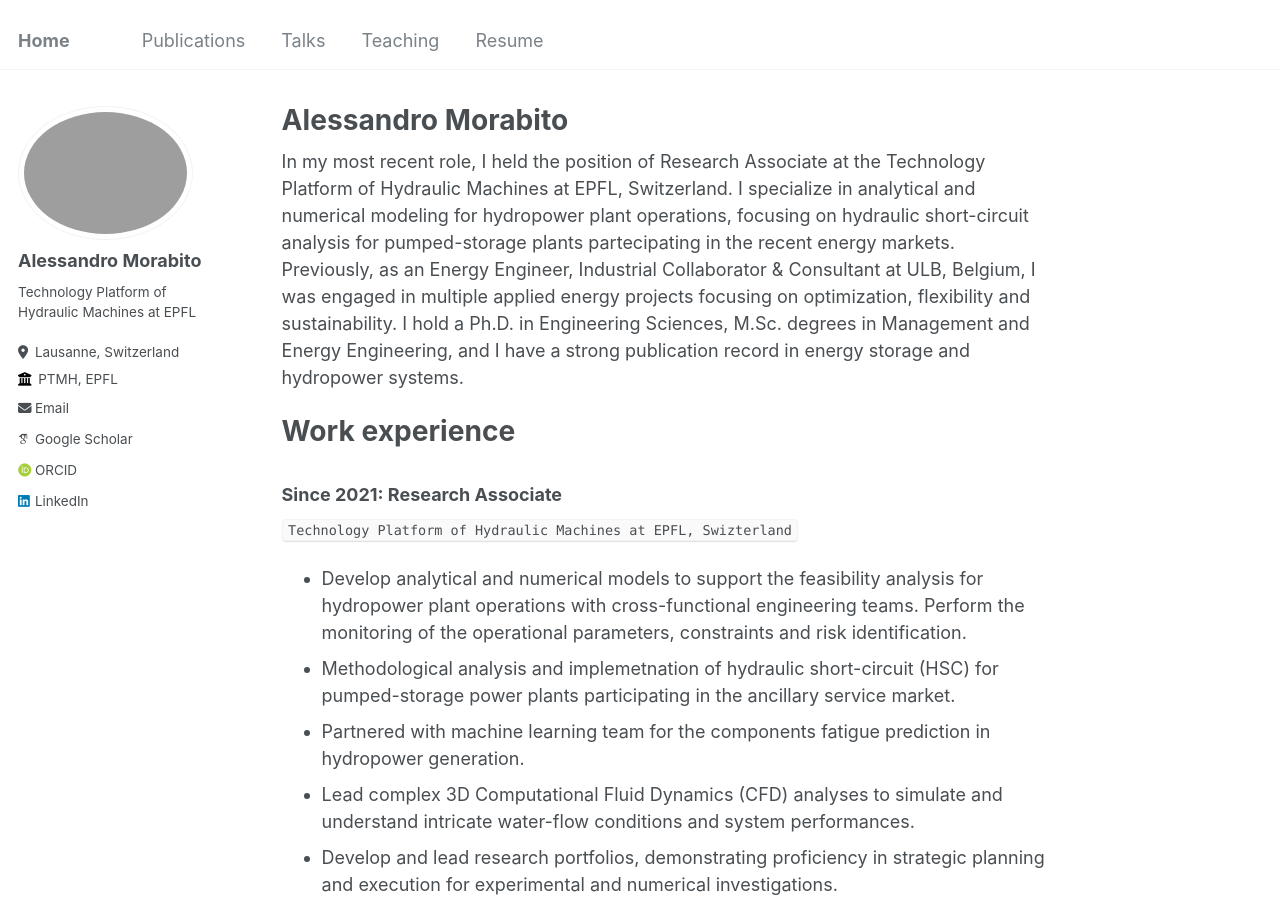
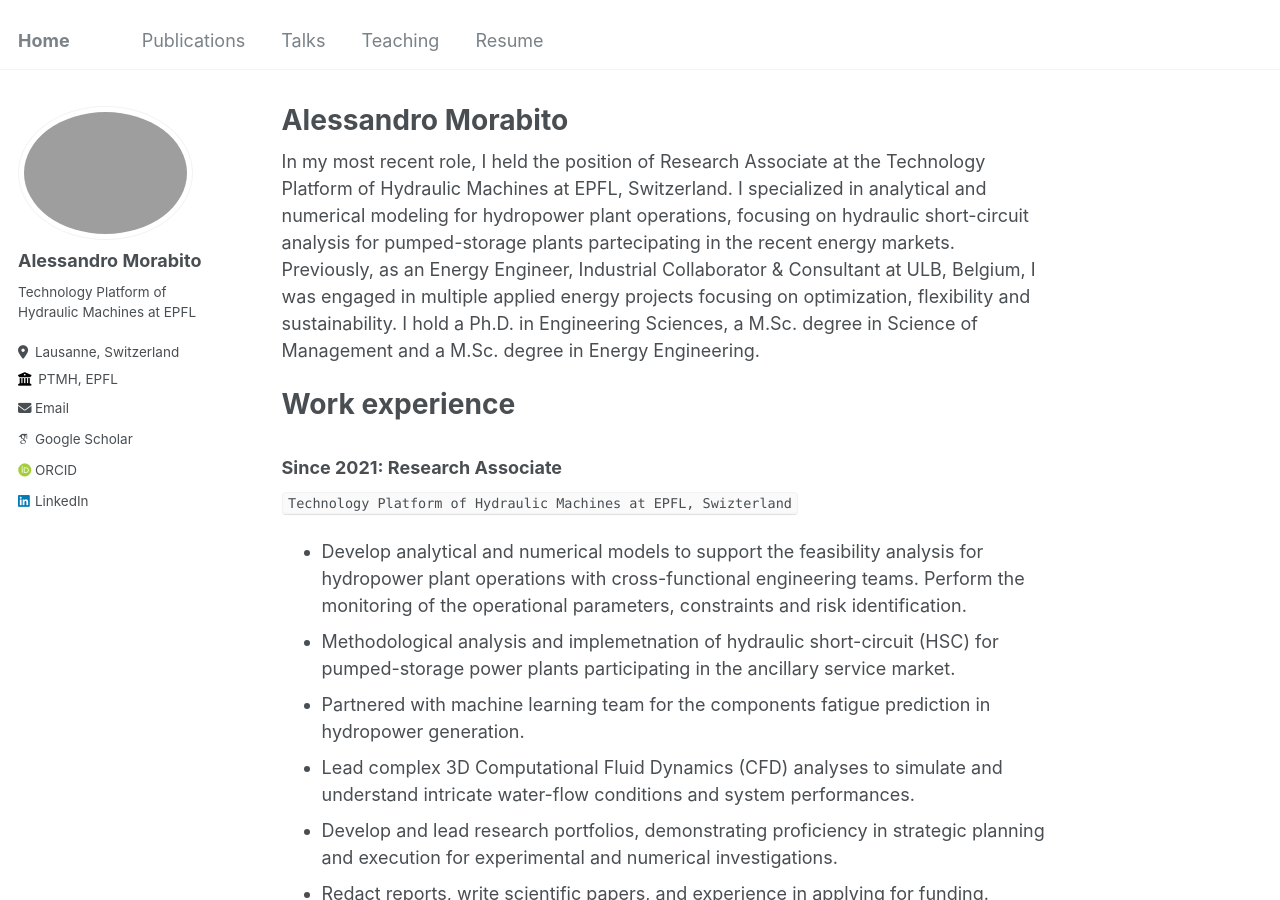
Before and after one commit to morabito-a/info, a Jekyll site: the page built from _pages/about.md, in a window 1280 px wide and 900 px high. Built offline with Jekyll 4.4.1, drawn with Linux system fonts in a browser that asks for light colours; some web fonts are replaced.

Commit message:
Update about.md

```diff
--- a/_pages/about.md
+++ b/_pages/about.md
@@ -8,8 +8,8 @@ redirect_from:
 ---
 {% include base_path %}
 
-In my most recent role, I held the position of Research Associate at the Technology Platform of Hydraulic Machines at EPFL, Switzerland. I specialize in analytical and numerical modeling for hydropower plant operations, focusing on hydraulic short-circuit analysis for pumped-storage plants partecipating in the recent energy markets. Previously, as an Energy Engineer, Industrial Collaborator & Consultant at ULB, Belgium, I was engaged in multiple applied energy projects focusing on optimization, flexibility and sustainability.
-I hold a Ph.D. in Engineering Sciences, M.Sc. degrees in Management and Energy Engineering, and I have a strong publication record in energy storage and hydropower systems.
+In my most recent role, I held the position of Research Associate at the Technology Platform of Hydraulic Machines at EPFL, Switzerland. I specialized in analytical and numerical modeling for hydropower plant operations, focusing on hydraulic short-circuit analysis for pumped-storage plants partecipating in the recent energy markets. Previously, as an Energy Engineer, Industrial Collaborator & Consultant at ULB, Belgium, I was engaged in multiple applied energy projects focusing on optimization, flexibility and sustainability.
+I hold a Ph.D. in Engineering Sciences, a M.Sc. degree in Science of Management and a M.Sc. degree in Energy Engineering.
 
 Work experience
 ======
```
